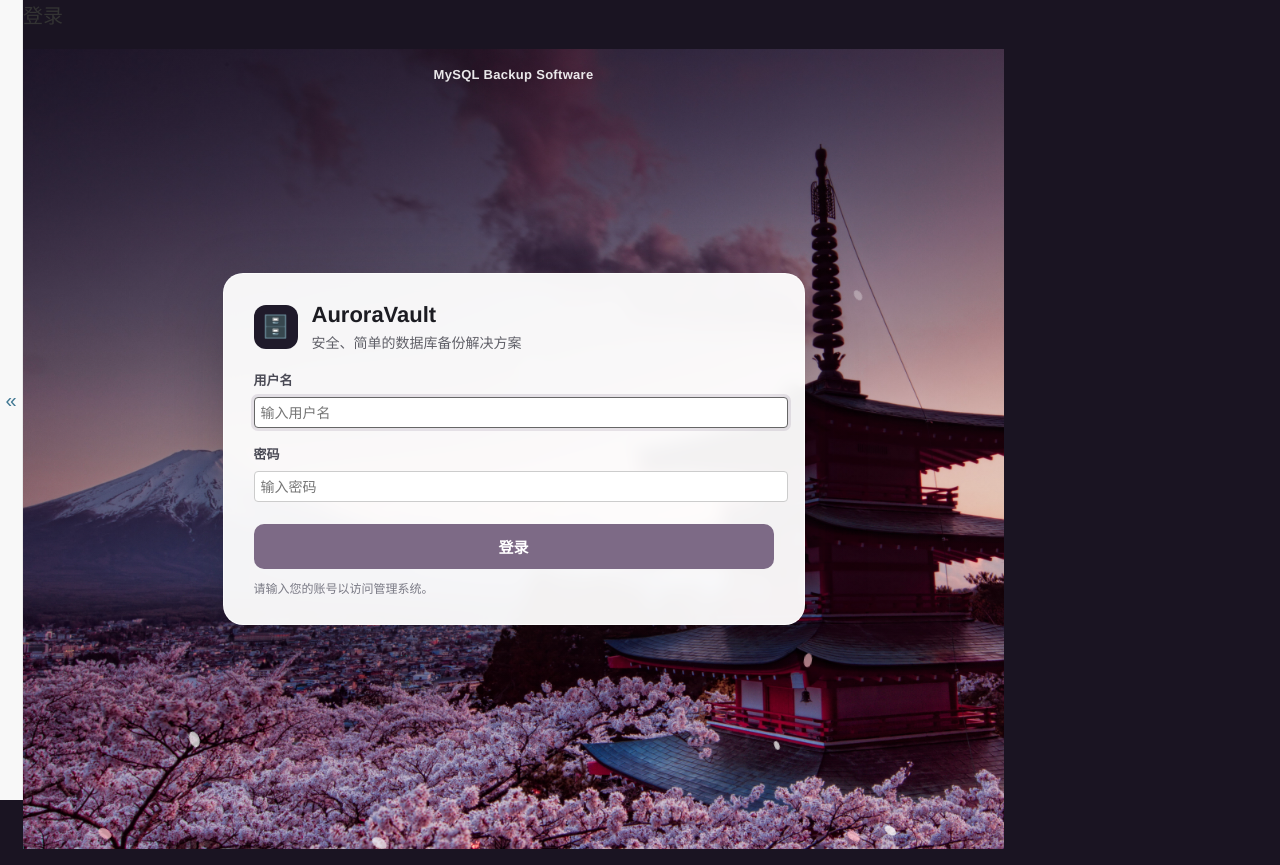
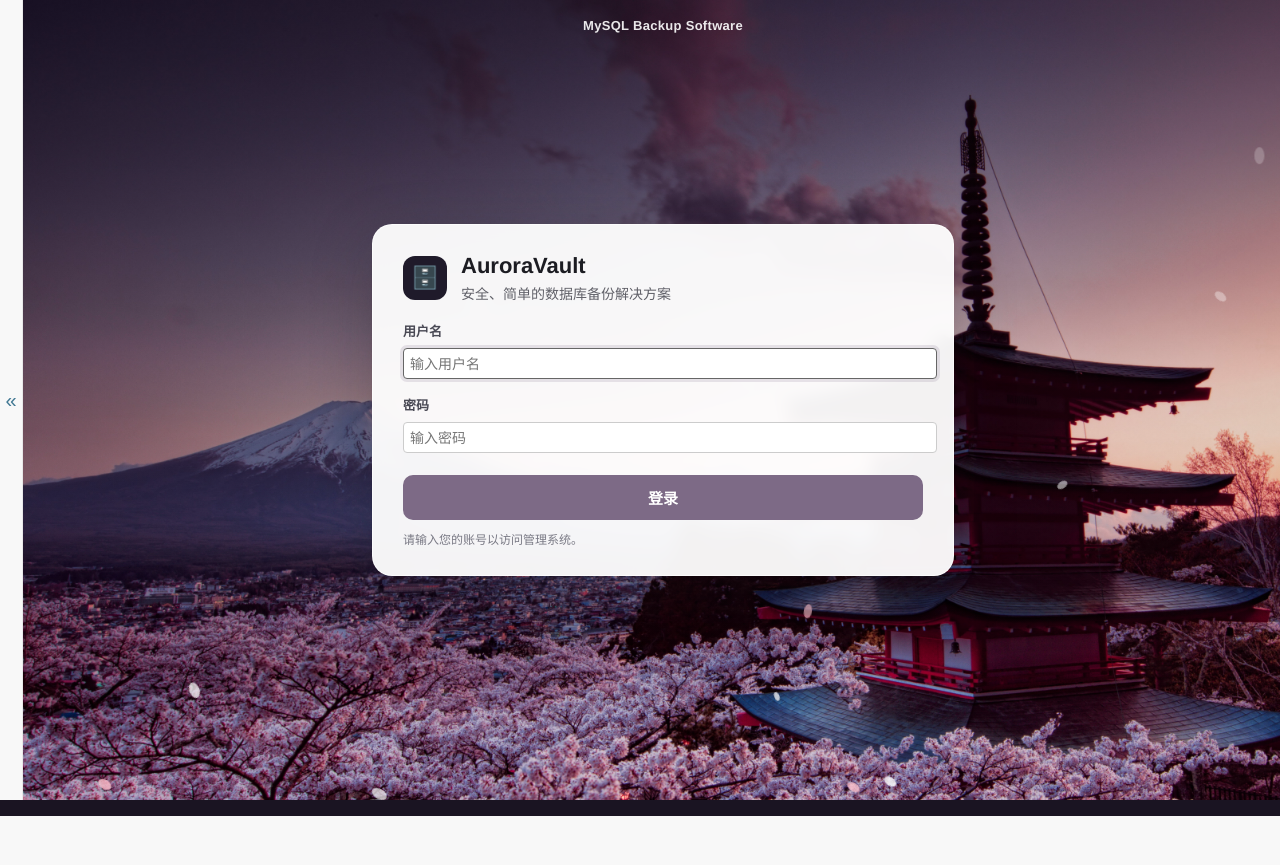
Before and after one commit to morningstarccf-tech/ccf, a Django app: page /admin/login/ in a window 1280 px wide. After the commit the page ends 816 px from the top, so only its background shows below. Run offline with Django 5.2, Linux system fonts and the light colour scheme.

Commit message:
Tweak admin login layout and hide default title

```diff
--- a/db_guardian/templates/admin/login.html
+++ b/db_guardian/templates/admin/login.html
@@ -2,6 +2,7 @@
 {% load i18n static %}
 
 {% block bodyclass %}login aurora-login{% endblock %}
+{% block content_title %}{% endblock %}
 
 {% block extrastyle %}
 {{ block.super }}
@@ -12,6 +13,12 @@
     --aurora-shadow: 0 18px 60px rgba(17, 16, 22, 0.25);
     --aurora-accent: #7d6a86;
     --aurora-text: #1c1c22;
+  }
+
+  html,
+  body {
+    height: 100%;
+    margin: 0;
   }
 
   body.aurora-login {
@@ -31,13 +38,19 @@
     padding: 0;
   }
 
+  body.aurora-login #container {
+    min-height: 100vh;
+  }
+
   .aurora-login__wrapper {
     position: relative;
     min-height: 100vh;
+    width: 100vw;
     display: grid;
     place-items: center;
     overflow: hidden;
     background: url("{% static 'login/plo.jpg' %}") center/cover no-repeat;
+    background-color: #0f0b14;
   }
 
   .aurora-login__overlay {
@@ -45,6 +58,10 @@
     inset: 0;
     background: linear-gradient(180deg, rgba(8, 8, 12, 0.25), rgba(8, 8, 12, 0));
     pointer-events: none;
+  }
+
+  .aurora-login__wrapper h1 {
+    display: none;
   }
 
   .aurora-login__topbar {
```
